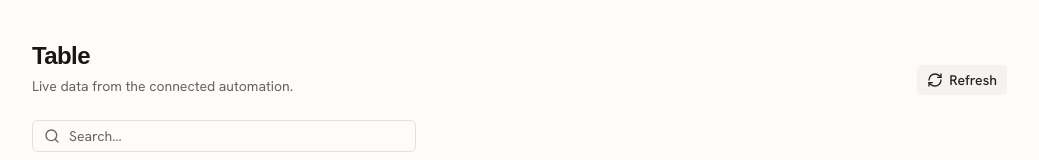
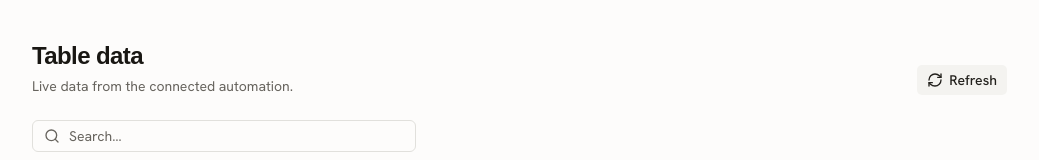
Before and after one commit to hjadvani/Helix-Desk, a React (Vite) app in the folder app/: page / in a window 1280 px wide. Shown: the top 160 px of the page, without its empty margins (120-1159 px from the left). Built offline with nearby package versions, Linux system fonts and the light colour scheme; no server answers; a web font is replaced by a local one.

Commit message:
Edit text

```diff
--- a/app/src/routes/People.tsx
+++ b/app/src/routes/People.tsx
@@ -41,8 +41,8 @@ export default function People() {
       <header className="flex flex-wrap items-end justify-between gap-4">
         <div className="flex flex-col gap-1">
           <h1 className="font-heading text-2xl font-semibold tracking-tight text-foreground">
-                      Table
-                    </h1>
+                                Table data
+                              </h1>
           <p className="max-w-prose text-sm text-muted-foreground">
             Live data from the connected automation.
             {!isLoading && !error
```
